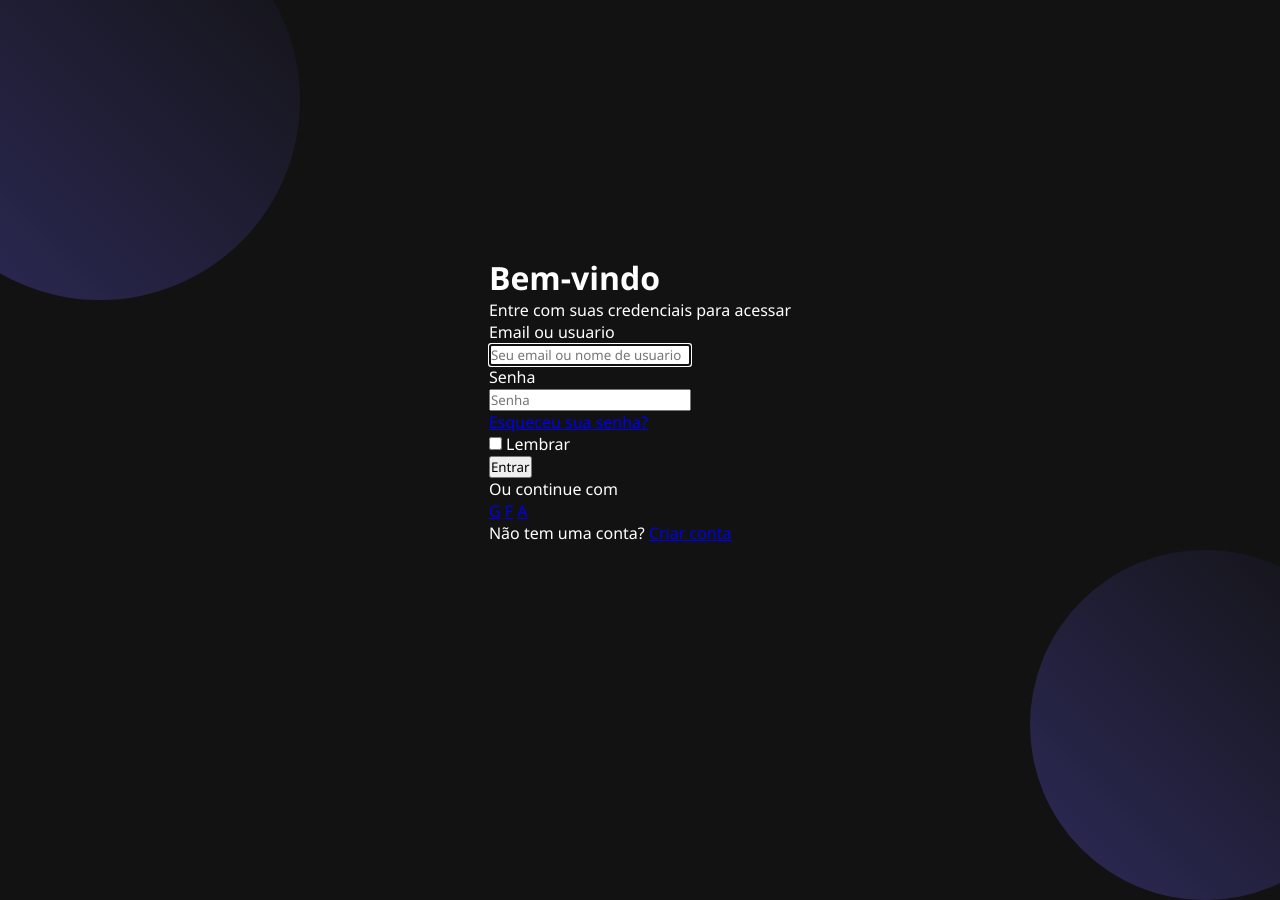
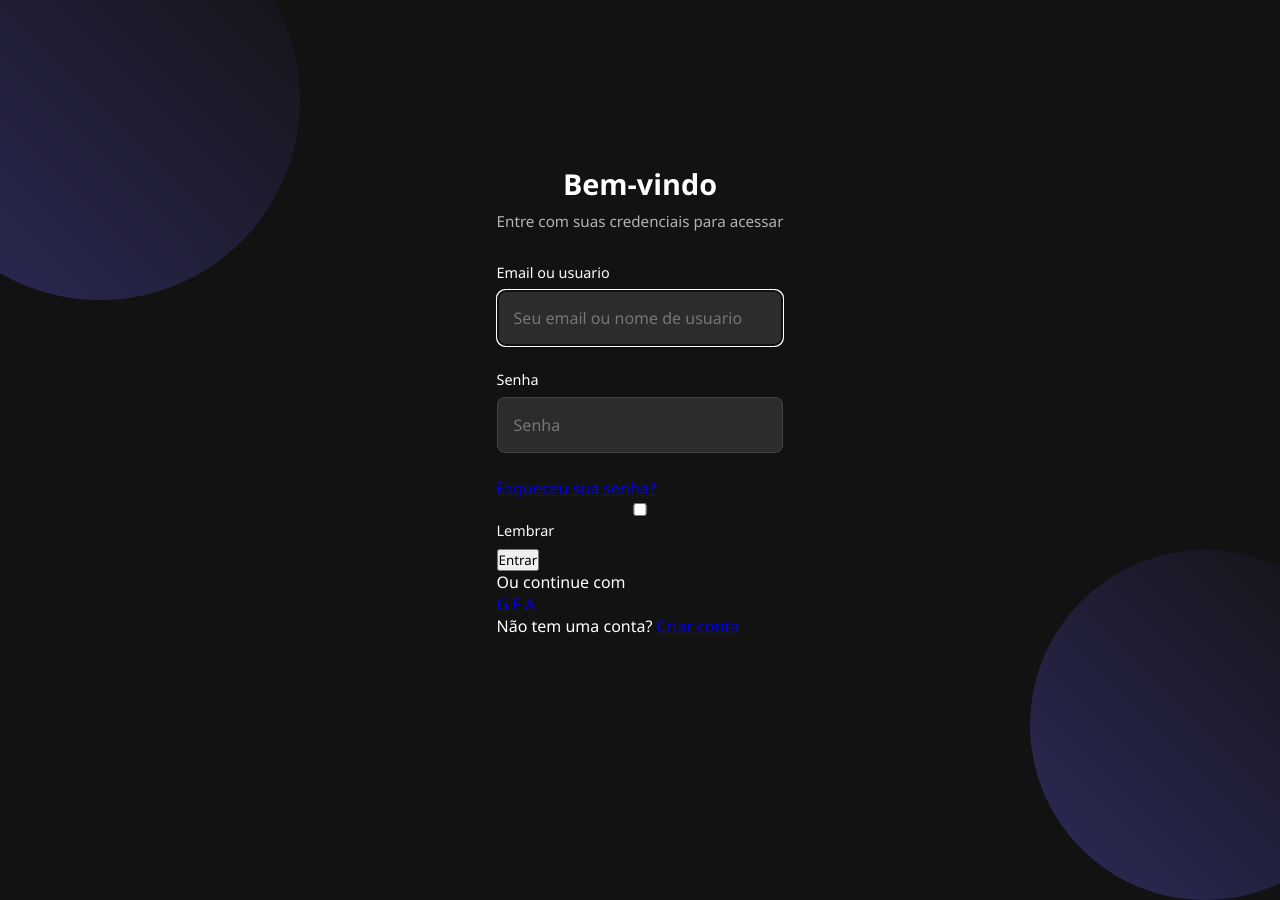
Before and after one commit to NightHudson/tela-de-login, a plain HTML site: page index.html in a window 1280 px wide. Shown: the top 900 px of the page. Drawn offline with Linux system fonts and the light colour scheme.

```diff
--- a/css/login.css
+++ b/css/login.css
@@ -18,3 +18,51 @@
     height: 5px;
     background: linear-gradient(90deg, var(--primary-color), #9c88ff);
 }
+
+header {
+    margin-bottom: 2rem;
+    text-align: center;
+}
+
+h1 {
+    font-size: 1.8rem;
+    font-weight: 600;
+    margin-bottom: 0.5rem;
+    color: var(--text-primary);
+}
+
+.subtitle {
+    color: var(--text-secundary);
+    font-size: 0.95rem;
+}
+
+.form-group {
+    margin-bottom: 1.5rem;
+    position: relative;
+}
+
+label {
+    display: flex;
+    margin-bottom: 0.5rem;
+    color: var(--text-primary);
+    font-size: 0.9rem;
+    font-weight: 500;
+}
+
+.input-group {
+    position: relative;
+}
+input {
+    width: 100%;
+    padding: 1rem;
+    background-color: var(--input-bg);
+    border: 1px solid rgb(255, 255, 255, 0.1);
+    border-radius: var(--border-radius);
+    color: var(--text-primary);
+    font-size: 1rem;
+    transition: var(--transition);
+    }
+     imput::focus {
+
+
+     }
```
